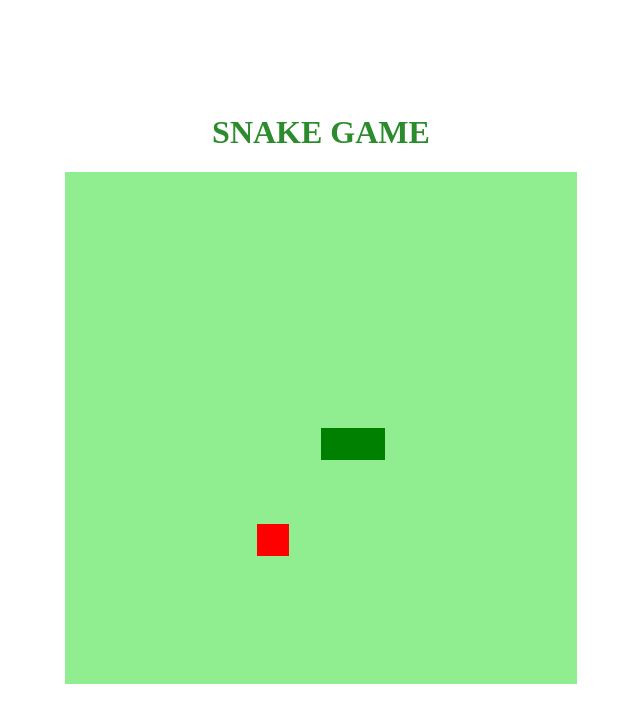
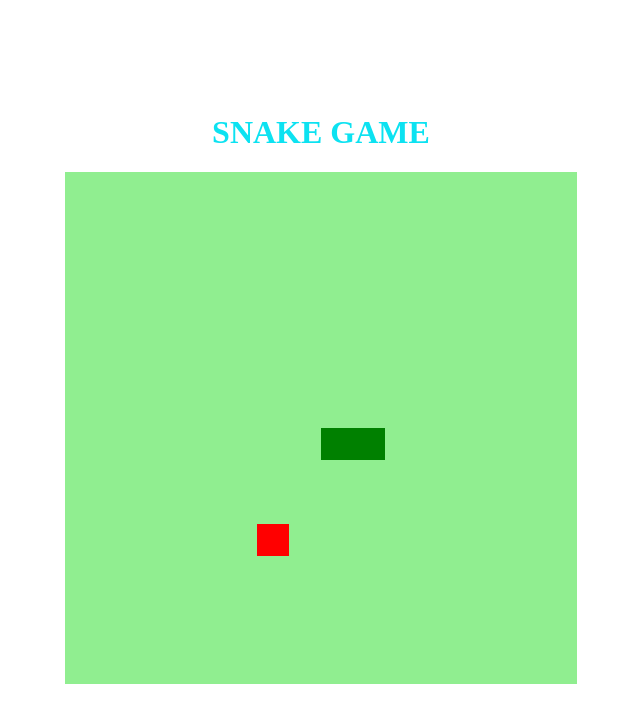
Before and after one commit to ademar-santiago/SnakeGame, a plain HTML site: page index.html in a window 1280 px wide. Shown: the whole page, without its empty margins (67-707 px from the left). Drawn offline with Linux system fonts and the light colour scheme.

Commit message:
Fonte color

```diff
--- a/style.css
+++ b/style.css
@@ -5,6 +5,6 @@ body{
     justify-content: center;
     align-items: center;
     flex-direction: column;
-
-    color: rgb(44, 139, 44);
+    background-color:white;
+    color: rgb(12, 226, 241);
 }
```
